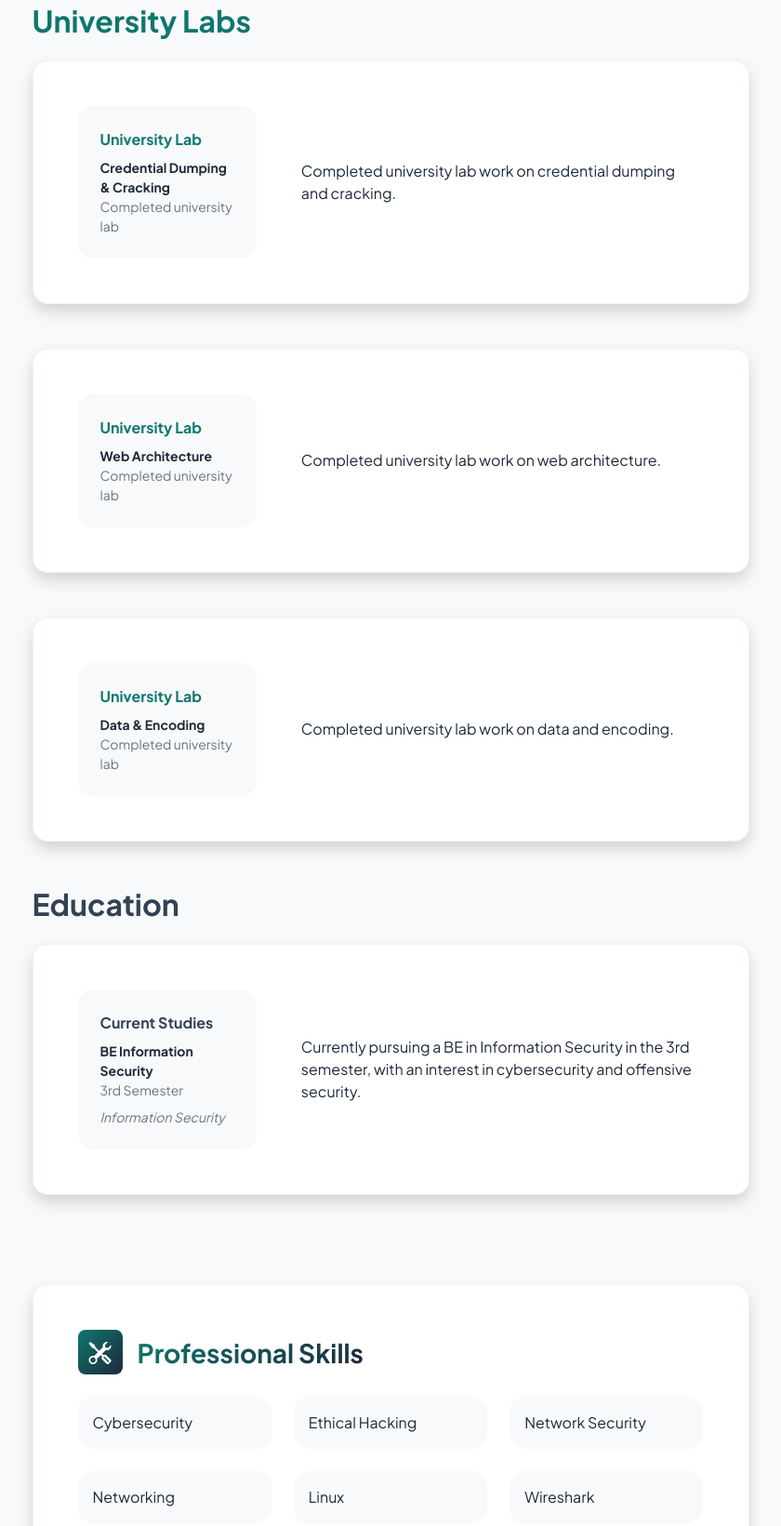
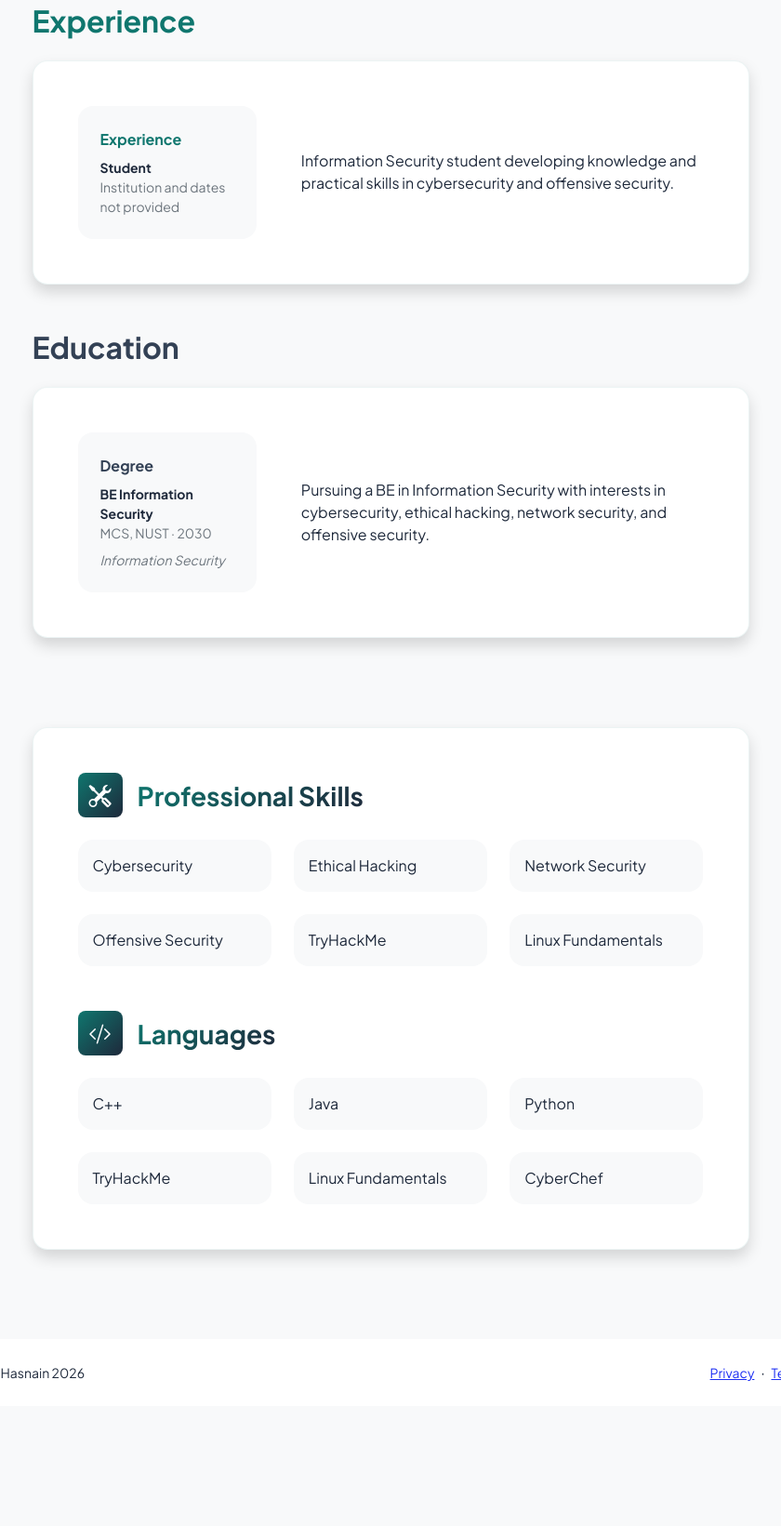
Before and after one commit to alihasnain512/alihasnain512.github.io, a plain HTML site: page resume.html in a window 1280 px wide. Shown: the part 224-1865 px from the top of the page at 93% size, without its empty margins (220-1060 px from the left). After the commit the page ends 1736 px from the top, so only its background shows below. Drawn offline with nearby package versions, Linux system fonts and the light colour scheme.

Commit message:
Customize portfolio with personal information

```diff
--- a/resume.html
+++ b/resume.html
@@ -41,53 +41,23 @@
                 </div>
                 <div class="row gx-5 justify-content-center">
                     <div class="col-lg-11 col-xl-9 col-xxl-8">
-                        <!-- Experience Section-->
+                        <!-- Experience Section -->
                         <section>
                             <div class="d-flex align-items-center justify-content-between mb-4">
-                                <h2 class="text-primary fw-bolder mb-0">University Labs</h2>
+                                <h2 class="text-primary fw-bolder mb-0">Experience</h2>
                             </div>
-                            <!-- Experience Card 1-->
+                            <!-- Experience Card -->
                             <div class="card shadow border-0 rounded-4 mb-5">
                                 <div class="card-body p-5">
                                     <div class="row align-items-center gx-5">
                                         <div class="col text-center text-lg-start mb-4 mb-lg-0">
                                             <div class="bg-light p-4 rounded-4">
-                                                <div class="text-primary fw-bolder mb-2">University Lab</div>
-                                                <div class="small fw-bolder">Credential Dumping &amp; Cracking</div>
-                                                <div class="small text-muted">Completed university lab</div>
+                                                <div class="text-primary fw-bolder mb-2">Experience</div>
+                                                <div class="small fw-bolder">Student</div>
+                                                <div class="small text-muted">Institution and dates not provided</div>
                                             </div>
                                         </div>
-                                        <div class="col-lg-8"><div>Completed university lab work on credential dumping and cracking.</div></div>
-                                    </div>
-                                </div>
-                            </div>
-                            <!-- Experience Card 2-->
-                            <div class="card shadow border-0 rounded-4 mb-5">
-                                <div class="card-body p-5">
-                                    <div class="row align-items-center gx-5">
-                                        <div class="col text-center text-lg-start mb-4 mb-lg-0">
-                                            <div class="bg-light p-4 rounded-4">
-                                                <div class="text-primary fw-bolder mb-2">University Lab</div>
-                                                <div class="small fw-bolder">Web Architecture</div>
-                                                <div class="small text-muted">Completed university lab</div>
-                                            </div>
-                                        </div>
-                                        <div class="col-lg-8"><div>Completed university lab work on web architecture.</div></div>
-                                    </div>
-                                </div>
-                            </div>
-                            <!-- Experience Card 3-->
-                            <div class="card shadow border-0 rounded-4 mb-5">
-                                <div class="card-body p-5">
-                                    <div class="row align-items-center gx-5">
-                                        <div class="col text-center text-lg-start mb-4 mb-lg-0">
-                                            <div class="bg-light p-4 rounded-4">
-                                                <div class="text-primary fw-bolder mb-2">University Lab</div>
-                                                <div class="small fw-bolder">Data &amp; Encoding</div>
-                                                <div class="small text-muted">Completed university lab</div>
-                                            </div>
-                                        </div>
-                                        <div class="col-lg-8"><div>Completed university lab work on data and encoding.</div></div>
+                                        <div class="col-lg-8"><div>Information Security student developing knowledge and practical skills in cybersecurity and offensive security.</div></div>
                                     </div>
                                 </div>
                             </div>
@@ -101,17 +71,17 @@
                                     <div class="row align-items-center gx-5">
                                         <div class="col text-center text-lg-start mb-4 mb-lg-0">
                                             <div class="bg-light p-4 rounded-4">
-                                                <div class="text-secondary fw-bolder mb-2">Current Studies</div>
+                                                <div class="text-secondary fw-bolder mb-2">Degree</div>
                                                 <div class="mb-2">
                                                     <div class="small fw-bolder">BE Information Security</div>
-                                                    <div class="small text-muted">3rd Semester</div>
+                                                    <div class="small text-muted">MCS, NUST · 2030</div>
                                                 </div>
                                                 <div class="fst-italic">
                                                     <div class="small text-muted">Information Security</div>
                                                 </div>
                                             </div>
                                         </div>
-                                        <div class="col-lg-8"><div>Currently pursuing a BE in Information Security in the 3rd semester, with an interest in cybersecurity and offensive security.</div></div>
+                                        <div class="col-lg-8"><div>Pursuing a BE in Information Security with interests in cybersecurity, ethical hacking, network security, and offensive security.</div></div>
                                     </div>
                                 </div>
                             </div>
@@ -135,9 +105,9 @@
                                             <div class="col"><div class="d-flex align-items-center bg-light rounded-4 p-3 h-100">Network Security</div></div>
                                         </div>
                                         <div class="row row-cols-1 row-cols-md-3">
-                                            <div class="col mb-4 mb-md-0"><div class="d-flex align-items-center bg-light rounded-4 p-3 h-100">Networking</div></div>
-                                            <div class="col mb-4 mb-md-0"><div class="d-flex align-items-center bg-light rounded-4 p-3 h-100">Linux</div></div>
-                                            <div class="col"><div class="d-flex align-items-center bg-light rounded-4 p-3 h-100">Wireshark</div></div>
+                                            <div class="col mb-4 mb-md-0"><div class="d-flex align-items-center bg-light rounded-4 p-3 h-100">Offensive Security</div></div>
+                                            <div class="col mb-4 mb-md-0"><div class="d-flex align-items-center bg-light rounded-4 p-3 h-100">TryHackMe</div></div>
+                                            <div class="col"><div class="d-flex align-items-center bg-light rounded-4 p-3 h-100">Linux Fundamentals</div></div>
                                         </div>
                                     </div>
                                     <!-- Languages list-->
@@ -148,13 +118,13 @@
                                         </div>
                                         <div class="row row-cols-1 row-cols-md-3 mb-4">
                                             <div class="col mb-4 mb-md-0"><div class="d-flex align-items-center bg-light rounded-4 p-3 h-100">C++</div></div>
-                                            <div class="col mb-4 mb-md-0"><div class="d-flex align-items-center bg-light rounded-4 p-3 h-100">Linux</div></div>
-                                            <div class="col"><div class="d-flex align-items-center bg-light rounded-4 p-3 h-100">Basic Cybersecurity</div></div>
+                                            <div class="col mb-4 mb-md-0"><div class="d-flex align-items-center bg-light rounded-4 p-3 h-100">Java</div></div>
+                                            <div class="col"><div class="d-flex align-items-center bg-light rounded-4 p-3 h-100">Python</div></div>
                                         </div>
                                         <div class="row row-cols-1 row-cols-md-3">
-                                            <div class="col mb-4 mb-md-0"><div class="d-flex align-items-center bg-light rounded-4 p-3 h-100">Networking Fundamentals</div></div>
-                                            <div class="col mb-4 mb-md-0"><div class="d-flex align-items-center bg-light rounded-4 p-3 h-100">Wireshark</div></div>
-                                            <div class="col"><div class="d-flex align-items-center bg-light rounded-4 p-3 h-100">C++</div></div>
+                                            <div class="col mb-4 mb-md-0"><div class="d-flex align-items-center bg-light rounded-4 p-3 h-100">TryHackMe</div></div>
+                                            <div class="col mb-4 mb-md-0"><div class="d-flex align-items-center bg-light rounded-4 p-3 h-100">Linux Fundamentals</div></div>
+                                            <div class="col"><div class="d-flex align-items-center bg-light rounded-4 p-3 h-100">CyberChef</div></div>
                                         </div>
                                     </div>
                                 </div>
```
Also changed, not shown: contact.html (+0 -29 lines), index.html (+4 -4 lines), projects.html (+16 -16 lines), assets/profile.png (deleted).
